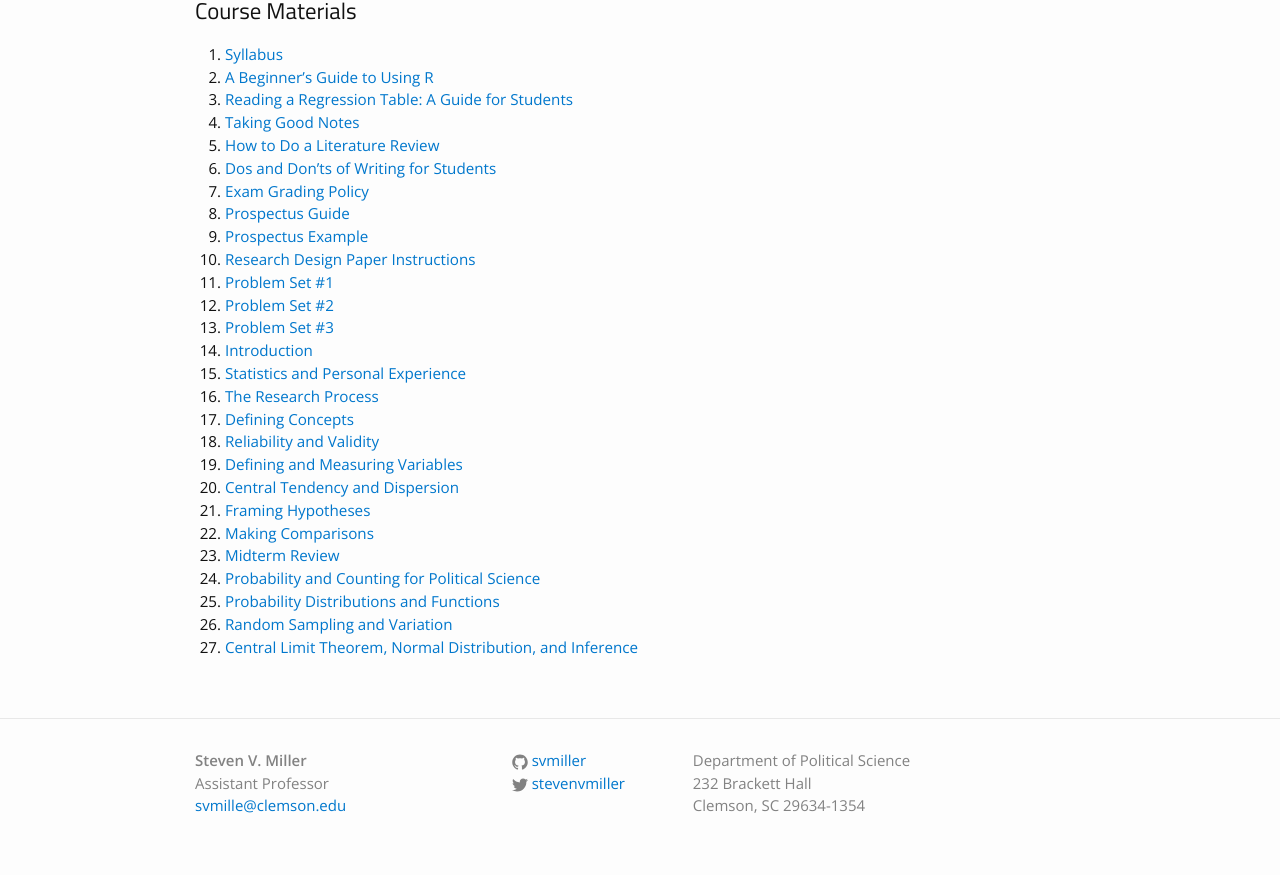
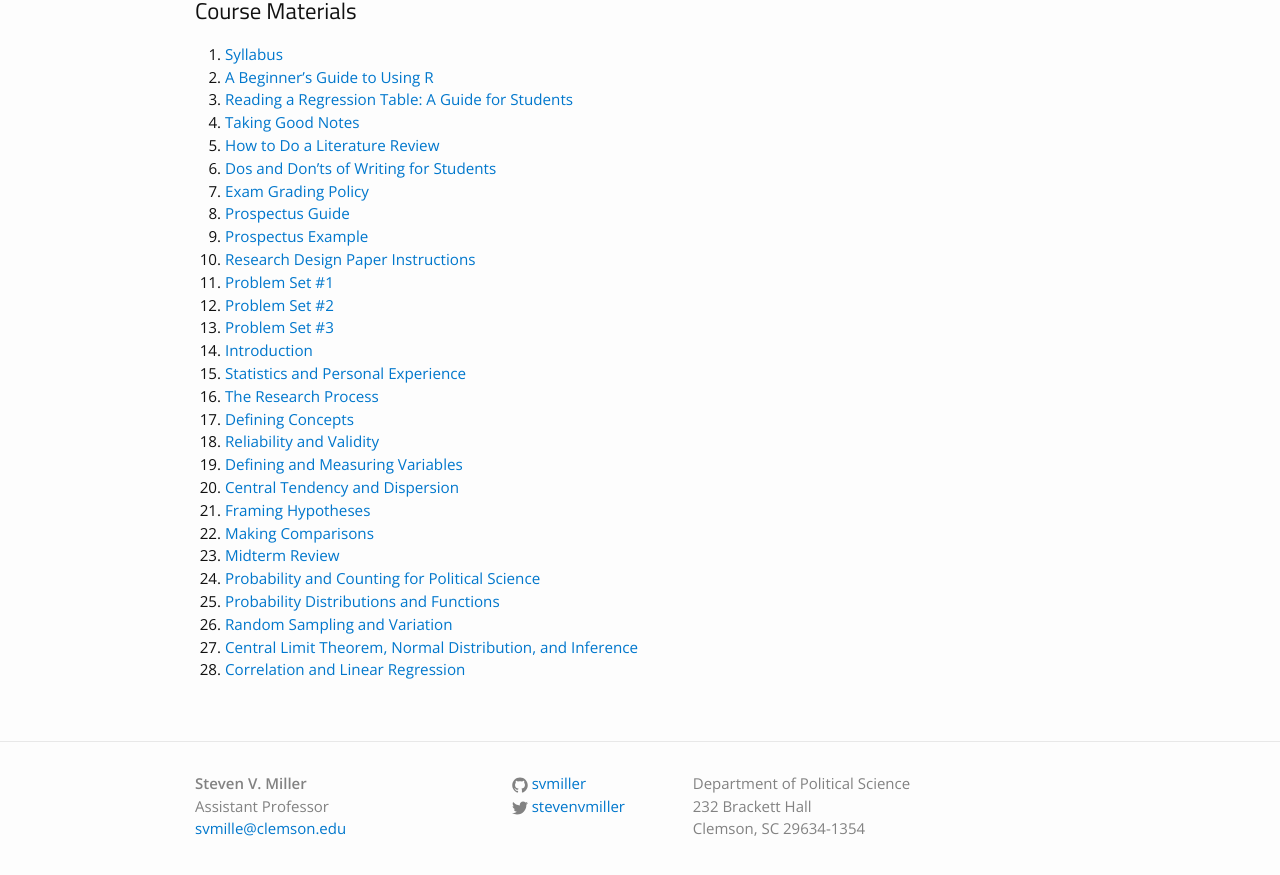
Before and after one commit to svmiller/svmiller.github.io, a Jekyll site: the page built from teaching/posc-3410.md, in a window 1280 px wide and 900 px high, scrolled down 654 px. Shown: the top 875 px of the window. Built offline with Jekyll 4.4.1, drawn with Linux system fonts in a browser that asks for light colours; some web fonts are replaced.

Commit message:
add lectures 10.20.2015

```diff
--- a/teaching/posc-3410.md
+++ b/teaching/posc-3410.md
@@ -37,3 +37,4 @@
 25. [Probability Distributions and Functions](https://www.dropbox.com/s/ptkvzuutb7qu73z/posc3410-lecture-probability-2.pdf?dl=0)
 26. [Random Sampling and Variation](https://www.dropbox.com/s/w4r7j3tpgkm440h/posc3410-lecture-random-sampling-variation.pdf?dl=0)
 27. [Central Limit Theorem, Normal Distribution, and Inference](https://www.dropbox.com/s/xik3n8cs9xe9i5q/posc3410-lecture-clt-nd-inference.pdf?dl=0)
+28. [Correlation and Linear Regression](https://www.dropbox.com/s/z7cbv9oqtvoguq8/posc3410-lecture-correlation-linear-regression.pdf?dl=0)
```
Also changed, not shown: teaching/posc-1020.md (+1 -0 lines).
